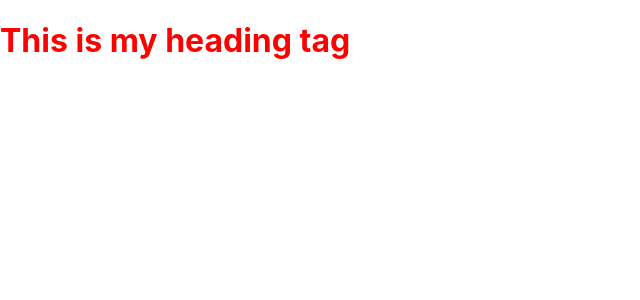
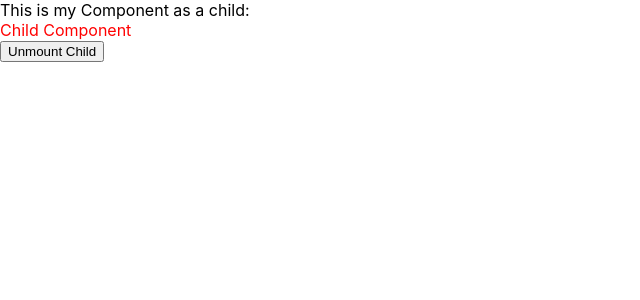
Before and after one commit to adtyagupta72/React-weekly-class, a React (Create React App) app: page / in a window 1280 px wide. Shown: the top 300 px of the page, without its empty margins (0-640 px from the left). Built offline with nearby package versions, Linux system fonts and the light colour scheme.

Commit message:
React: Component Life cycle

```diff
--- a/src/App.js
+++ b/src/App.js
@@ -1,40 +1,63 @@
 import logo from './logo.svg';
 import './App.css';
 import React from 'react';
+import ChildComponent from './ChildComponent';
 
-function App(props)
+// function App(props)
+// {
+//   console.log("props: ", props)
+//   console.log("Color: ", props.color)
+//   console.log("Size: ", props.size)
+//   console.log("Click Event: ", props.clickEvent)
+//   return (
+//     <div className="App">
+//       <header className="App-header">
+//         <img src={logo} className="App-logo" alt="logo" />
+//         <p style={{color: props.color}} onClick={props.clickEvent}>
+//           Edit <code>src/App.js</code> and save to reload.
+//         </p>
+//         <a
+//           className="App-link"
+//           href="https://reactjs.org"
+//           target="_blank"
+//           rel="noopener noreferrer"
+//         >
+//           Learn React
+//         </a>
+//       </header>
+//     </div>
+//   );
+//   // return React.createElement(
+//   //   "div",
+//   //   null,
+//   //   React.createElement("p", null, "This is a simple list"),
+//   //   React.createElement("ul", null, ),
+//   //   React.createElement("li", null, "This is list item 1"),
+//   //   React.createElement("li", null, "This is list item 2"),
+//   // );
+
+// }
+
+
+class App extends React.Component
 {
-  console.log("props: ", props)
-  console.log("Color: ", props.color)
-  console.log("Size: ", props.size)
-  console.log("Click Event: ", props.clickEvent)
-  return (
-    <div className="App">
-      <header className="App-header">
-        <img src={logo} className="App-logo" alt="logo" />
-        <p style={{color: props.color}} onClick={props.clickEvent}>
-          Edit <code>src/App.js</code> and save to reload.
-        </p>
-        <a
-          className="App-link"
-          href="https://reactjs.org"
-          target="_blank"
-          rel="noopener noreferrer"
-        >
-          Learn React
-        </a>
-      </header>
+  state = {
+    childComponent: <ChildComponent/>
+  }
+
+  unmountTheChild()
+  {
+    this.setState({childComponent: "Hello"})
+  }
+
+  render()
+  {
+    return <div>
+      <label>
+        This is my Component as a child: {this.state.childComponent}
+      </label>
+      <button onClick={()=>this.unmountTheChild()}>Unmount Child</button>
     </div>
-  );
-  // return React.createElement(
-  //   "div",
-  //   null,
-  //   React.createElement("p", null, "This is a simple list"),
-  //   React.createElement("ul", null, ),
-  //   React.createElement("li", null, "This is list item 1"),
-  //   React.createElement("li", null, "This is list item 2"),
-  // );
-
+  }
 }
-
 export default App;
--- /dev/null
+++ b/src/ChildComponent.jsx
@@ -0,0 +1,15 @@
+import React from "react"
+
+class ChildComponent extends React.Component
+{
+    render()
+    {
+        return <div style={{color: "red"}}>Child Component</div>
+    }
+    componentWillUnmount()
+    {
+        console.log("Child Component unmounted!!")
+    }
+}
+
+export default ChildComponent
--- a/src/MyComponent.js
+++ b/src/MyComponent.js
@@ -7,13 +7,58 @@ import React from "react";
 
 class MyComponent extends React.Component
 {
+    state = {incrementCounter: 0}
     constructor(props)
     {
         super(props)
+        console.log("Constructor of MyComponent")
     }
+
+    incrementMyCounter = ()=>{
+        this.setState({incrementCounter: this.state.incrementCounter+1})
+    }
+
+    static getDerivedStateFromProps()
+    {
+        console.log("getDerivedStateFromProps of MyComponent")
+    }
+
+    componentDidMount()
+    {
+        console.log("componentDidMount of MyComponent")
+        console.log("--------------------------------")
+    }
+
+    shouldComponentUpdate()
+    {
+        console.log("shouldComponentUpdate of MyComponent")
+        return true
+    }
+
+    getSnapshotBeforeUpdate(prevProps, prevState)
+    {
+        console.log("getSnapshotBeforeUpdate of MyComponent")
+        console.log("PrevProp: ",prevProps)
+        console.log("prevState: ",prevState)
+        console.log("prop: ",this.props)
+        console.log("state: ",this.state)
+    }
+
+    componentDidUpdate()
+    {
+        console.log("componentDidUpdate of MyComponent")
+    }
+
     render()
     {
-        return <h1 onClick={()=>this.props.clickEvent()} style={{color: this.props.color}}>This is my heading tag</h1>
+        console.log("render of MyComponent")
+        return <div>
+            <h1 onClick={()=>this.props.clickEvent()} style={{color: this.props.color}}>This is my heading tag</h1>
+            <br></br>
+            <label>My Counter is: {this.state.incrementCounter}</label>
+            <br></br>
+            <button onClick={()=>this.incrementMyCounter()}>Increment me</button>
+        </div>
     }
 }
 
--- a/src/index.js
+++ b/src/index.js
@@ -6,18 +6,23 @@ import reportWebVitals from './reportWebVitals';
 import MyComponent from './MyComponent';
 
 const root = ReactDOM.createRoot(document.getElementById('root'));
-root.render(
-  <React.StrictMode>
+// <React.StrictMode>
     {/* <App color="green" size="33" clickEvent={()=>{
       console.log("who clicked my button??")
       alert("who clicked my button??")
     }}/> */}
-    <MyComponent color="red" size="33" clickEvent={()=>{
-      console.log("who clicked my button??")
-      alert("who clicked my button??")
-    }}/>
-  </React.StrictMode>
+root.render(
+
+    <div>
+      {/* <MyComponent color="red" size="33" clickEvent={()=>{
+        console.log("who clicked my button??")
+        alert("who clicked my button??")
+      }}/> */}
+      <App/>
+    </div>
+
 );
+{/* </React.StrictMode> */}
 
 // If you want to start measuring performance in your app, pass a function
 // to log results (for example: reportWebVitals(console.log))
```
